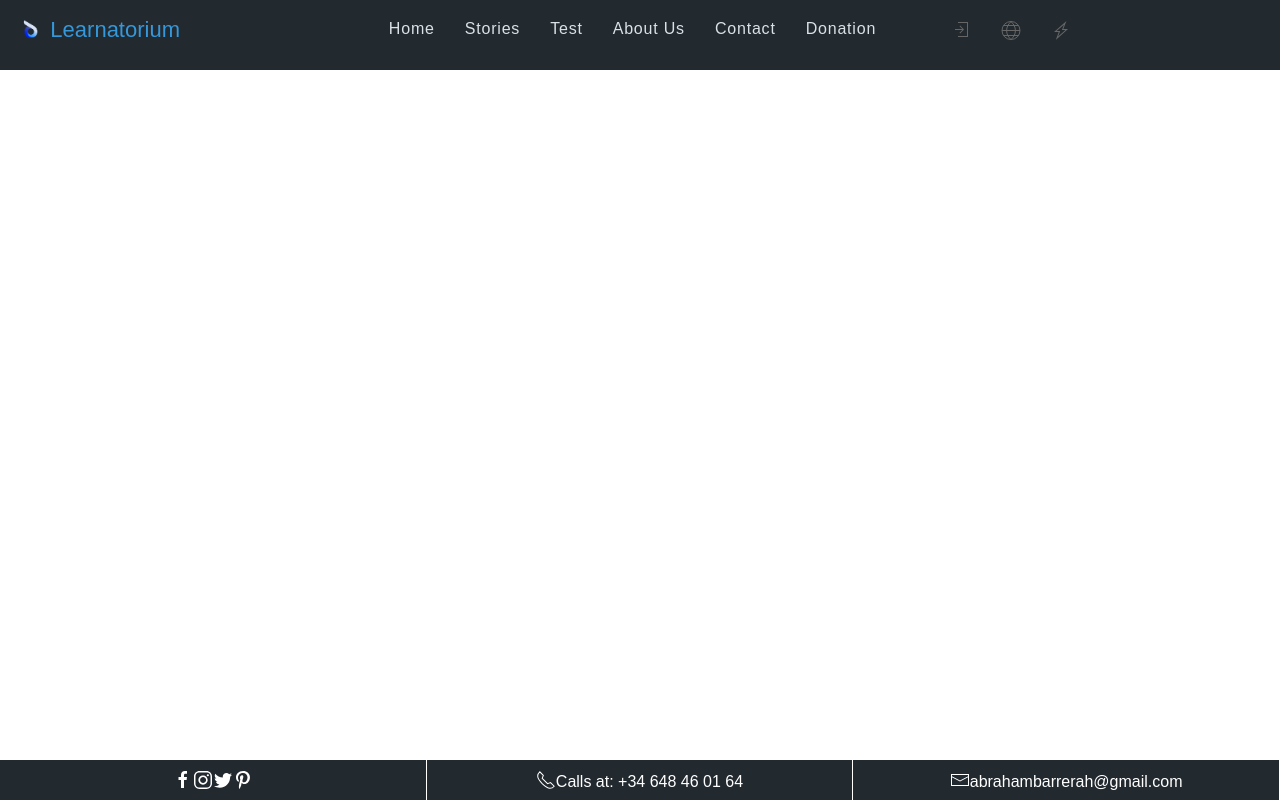
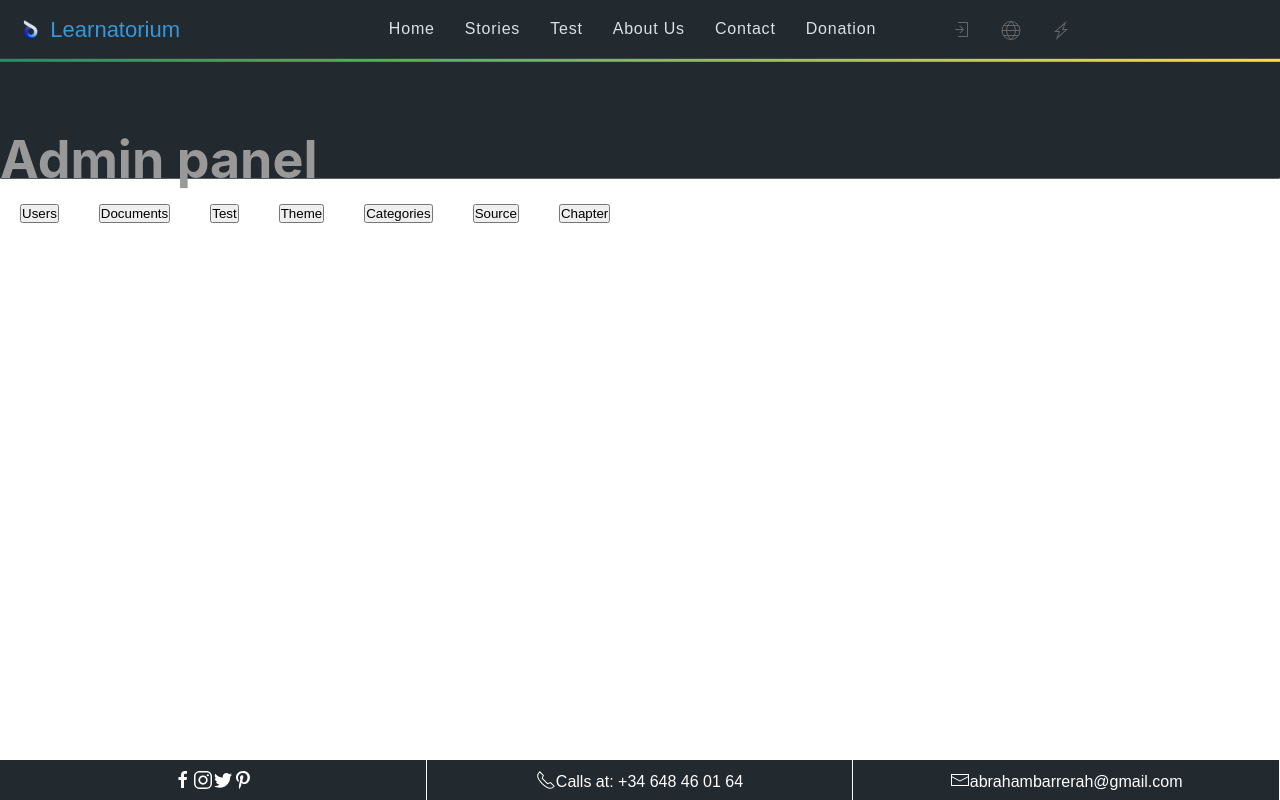
Before and after one commit to abarrerah/Learnatorium, a React (Create React App) app in the folder src/learnatorium-front/: page /Admin in a window 1280 px wide. Built offline with nearby package versions, Linux system fonts and the light colour scheme; a web font is replaced by a local one.

Commit message:
starting admin panel and adding react hooks

```diff
--- a/src/learnatorium-front/src/App.tsx
+++ b/src/learnatorium-front/src/App.tsx
@@ -10,6 +10,8 @@ import Test from "./pages/Test";
 import Contact from "./pages/Contact";
 import profile from './pages/profile';
 import SignUp from './pages/signUp';
+import Admin from './pages/admin';
+
 import './style/App.css';
 import { BrowserRouter as Router, Route } from "react-router-dom";
 function App() {
@@ -26,6 +28,7 @@ function App() {
           <Route path="/Login" exact component={signIn} />
           <Route path="/Profile" exact component={profile}/>
           <Route path="/Register" exact component={SignUp}/>
+          <Route path="/Admin" exact component={Admin}/>
         <Footer/>
       </Router>
     </div>
--- /dev/null
+++ b/src/learnatorium-front/src/pages/admin.tsx
@@ -0,0 +1,137 @@
+/* eslint-disable react-hooks/rules-of-hooks */
+import * as React from "react";
+import { useState } from "react";
+import "../style/pages/admin.css";
+
+function admin() {
+  const [mia, setMia] = useState(0);
+
+  function users(e: { preventDefault: () => void }) {
+    setMia(1);
+  }
+  function documents(e: { preventDefault: () => void }) {
+    setMia(2);
+  }
+  function Test(e: { preventDefault: () => void }) {
+    setMia(3);
+  }
+  function Theme(e: { preventDefault: () => void }) {
+    setMia(4);
+  }
+  function Categories(e: { preventDefault: () => void }) {
+    setMia(5);
+  }
+  function Source(e: { preventDefault: () => void }) {
+    setMia(6);
+  }
+  function Chapter(e: { preventDefault: () => void }) {
+    setMia(7);
+  }
+  let menu;
+  // if(mia==="hola"){
+  //     console.log("verdad");
+  //     menu=(
+  //         <div>hola</div>
+  //     );
+  // }else if(mia==="nope"){
+  //     console.log("verdad a medias")
+  //     menu=(
+  //         <div>adios</div>
+  //     );
+  // }else{
+  //     console.log("mentira cochina")
+  //     menu=(
+  //         <div>hasta luego</div>
+  //     );
+  // }
+
+  switch (mia) {
+    case 1:
+      menu = <div>user</div>;
+      console.log("user");
+      break;
+    case 2:
+      menu = <div>documents</div>;
+      console.log("documents");
+      break;
+    case 3:
+      menu = <div>test</div>;
+      console.log("Test");
+      break;
+    case 4:
+      menu = <div>theme</div>;
+      console.log("theme");
+      break;
+    case 5:
+      menu = <div>categorias</div>;
+      console.log("categories");
+      break;
+    case 6:
+      menu = <div>source</div>;
+      console.log("source");
+      break;
+    case 7:
+      menu = <div>chapter</div>;
+      console.log("chapter");
+      break;
+  }
+  return (
+    <div>
+      <div className="headerAdmin uk-heading-small uk-text-bold uk-text-muted">
+        Admin panel
+      </div>
+      <button
+        className="uk-margin-left uk-margin-right"
+        value={mia}
+        onClick={users}
+      >
+        Users
+      </button>
+      <button
+        className="uk-margin-left uk-margin-right"
+        value={mia}
+        onClick={documents}
+      >
+        Documents
+      </button>
+      <button
+        className="uk-margin-left uk-margin-right"
+        value={mia}
+        onClick={Test}
+      >
+        Test
+      </button>
+      <button
+        className="uk-margin-left uk-margin-right"
+        value={mia}
+        onClick={Theme}
+      >
+        Theme
+      </button>
+      <button
+        className="uk-margin-left uk-margin-right"
+        value={mia}
+        onClick={Categories}
+      >
+        Categories
+      </button>
+      <button
+        className="uk-margin-left uk-margin-right"
+        value={mia}
+        onClick={Source}
+      >
+        Source
+      </button>
+      <button
+        className="uk-margin-left uk-margin-right"
+        value={mia}
+        onClick={Chapter}
+      >
+        Chapter
+      </button>
+      <section>{menu}</section>
+    </div>
+  );
+}
+
+export default admin;
--- /dev/null
+++ b/src/learnatorium-front/src/style/pages/admin.css
@@ -0,0 +1,17 @@
+div div.headerAdmin {
+  --angle: 0deg;
+  border-top-style: solid;
+  border-radius: 1px;
+  border-image: linear-gradient(45deg, rgba(0, 143, 104), #fae042) 1;
+  width: 100%;
+  height: 15vh;
+  background-color: #22292F;
+  transform: translateY(49%);
+}
+div button {
+  transform: translateY(200%);
+  margin-top: 2%;
+}
+div section {
+  margin-top: 3%;
+}
--- /dev/null
+++ b/src/learnatorium-front/src/style/pages/admin.less
@@ -0,0 +1,19 @@
+div{
+    div.headerAdmin{
+        --angle: 0deg;
+        border-top-style:solid;
+        border-radius: 1px;
+        border-image:linear-gradient(45deg,rgba(0,143,104),rgb(250,224,66)) 1;
+        width:100%;
+        height: 15vh;
+        background-color:#22292F;
+        transform:translateY(49%);
+    }
+    button{
+        transform:translateY(200%);
+        margin-top: 2%;
+    }
+    section{
+        margin-top:3%;
+    }
+}
```
